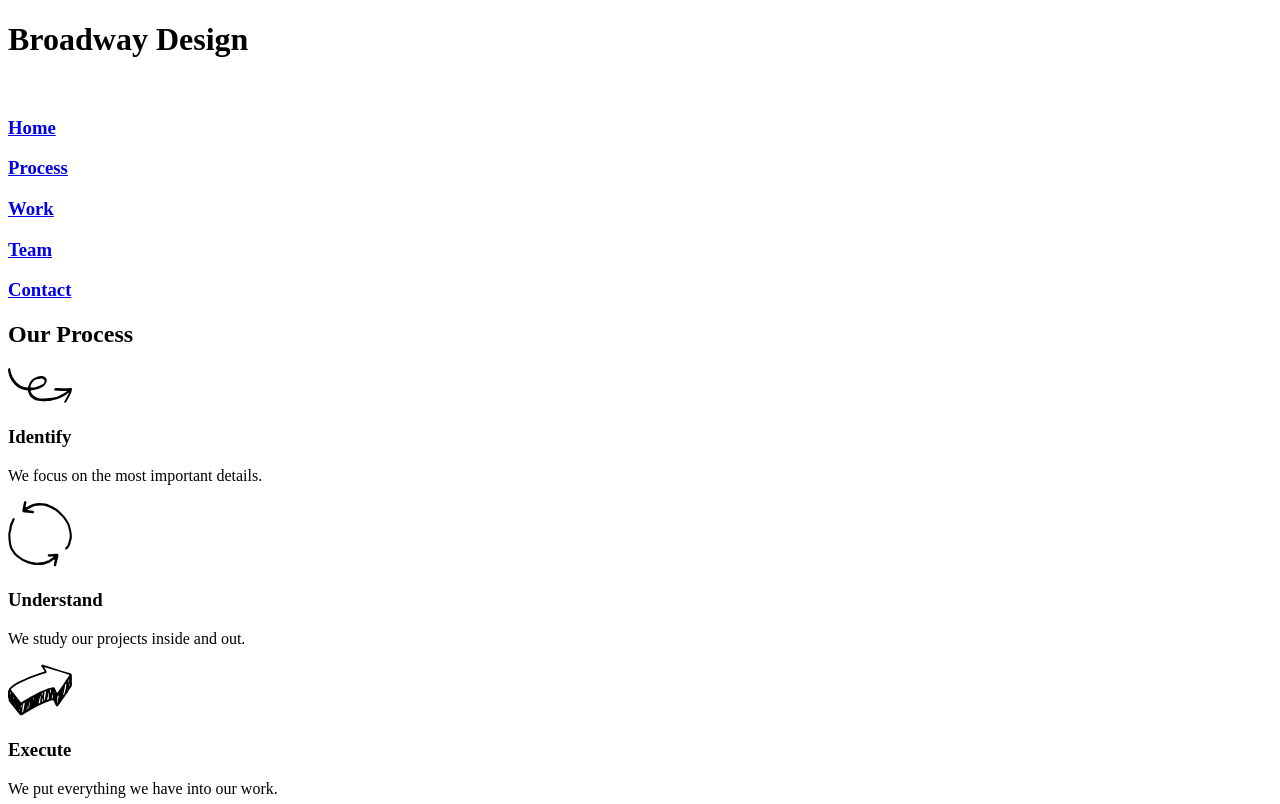
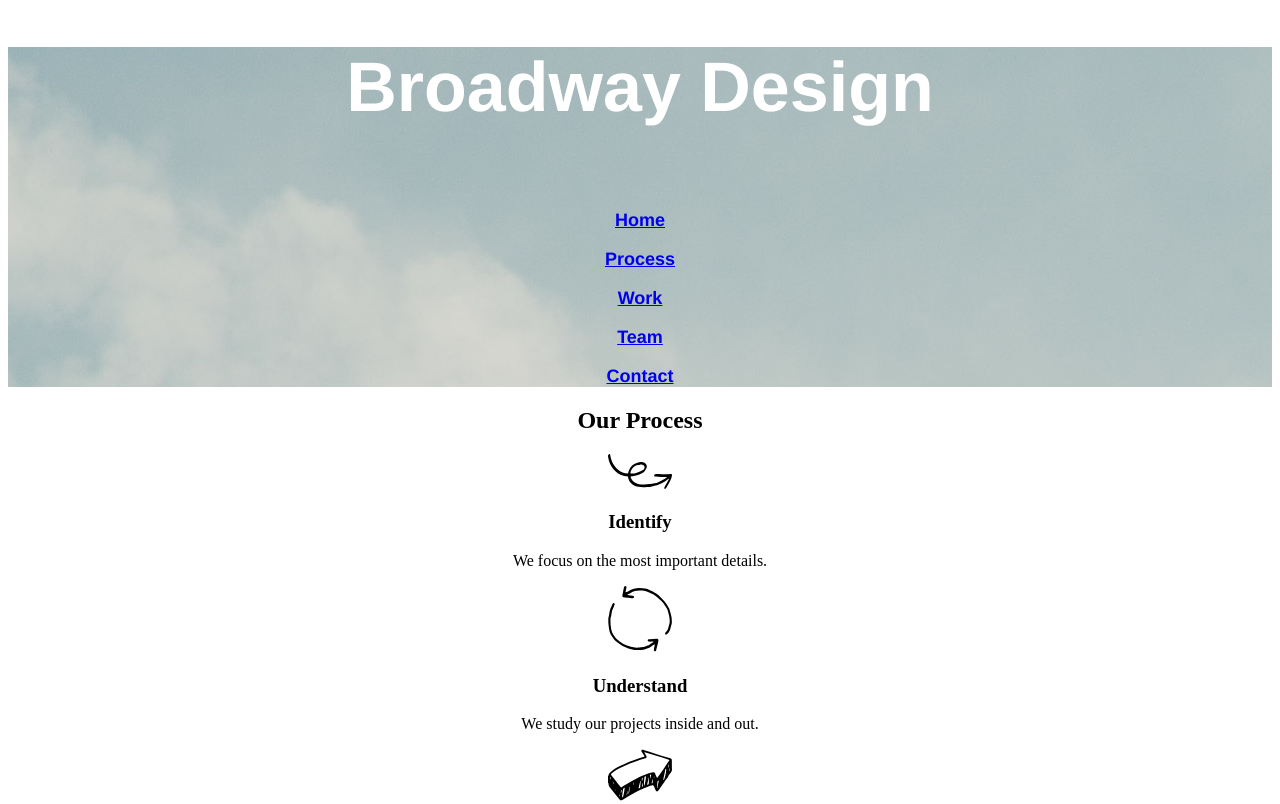
Before and after one commit to Alexsomething/BroadwayDesign, a plain HTML site: page index.html in a window 1280 px wide. Shown: the top 804 px of the page. Drawn offline with Linux system fonts and the light colour scheme.

Commit message:
Top navigation styled

```diff
--- a/index.html
+++ b/index.html
@@ -5,7 +5,7 @@
     <title>Broadway Design</title>
   </head>
   <body>
-    <div id="navigation">
+    <div class="navigation">
       <h1>Broadway Design</h1>
       <br />
       <h3><a href="#">Home</a></h3>
@@ -41,8 +41,8 @@
       <p>Twitter: @test</p>
     </div>
 
-    <p>&copy; Broadway 2016</p>
     <nav>
+      <a>&copy; Broadway 2016</a>
       <a href="#">Home</a>
       <a href="#about">About</a>
       <a href="#work">Work</a>
--- a/resources/css/style.css
+++ b/resources/css/style.css
@@ -0,0 +1,18 @@
+html {
+  text-align: center;
+}
+
+.navigation {
+  background-image: url("../the-flatiron-building.jpg");
+  font-family: Helvetica;
+  color: white;
+}
+
+.navigation h1{
+  font-size: 70px;
+  font-weight: bold;
+}
+
+.navigation h3 {
+  font-size: 18px;
+}
```
Lines whose indentation alone changed are shown as unchanged.
